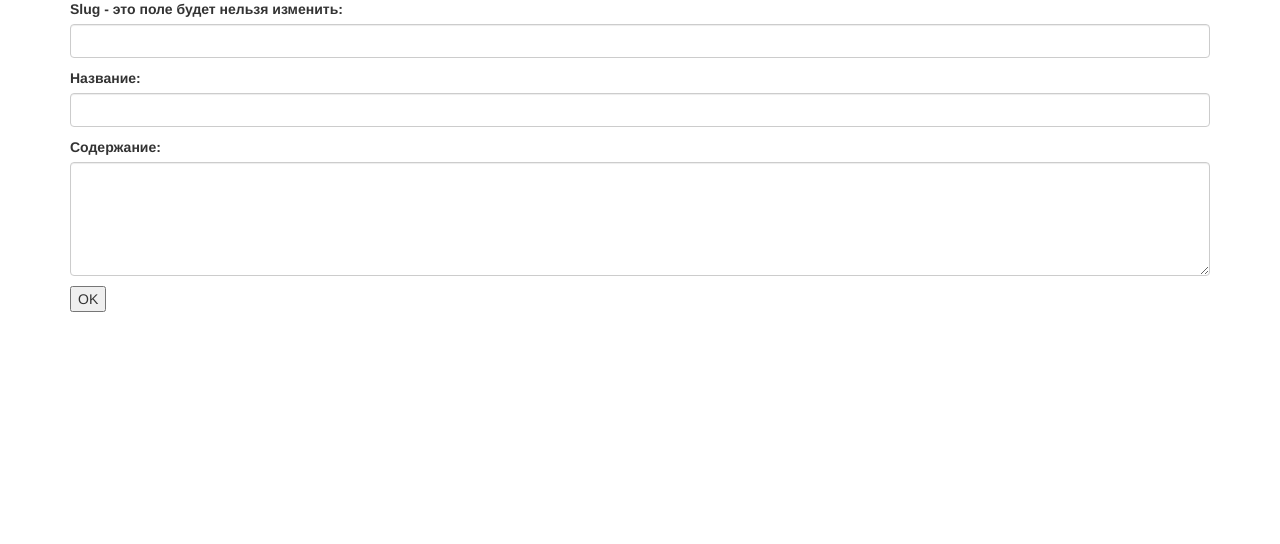
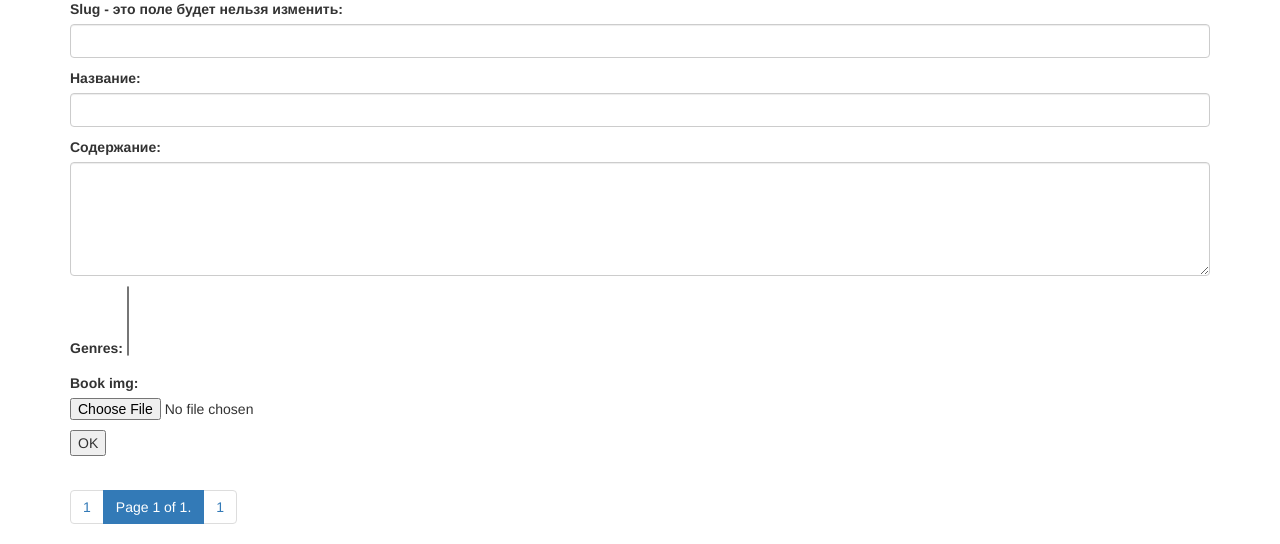
Before and after one commit to Hryts-hub/the_best-project-ever, a Django app: page /shop/ in a window 1280 px wide. Shown: the part 323-867 px from the top of the page. Before the commit the page ends 635 px from the top, so only its background shows below. Run offline with Django 3.2, Linux system fonts and the light colour scheme; the visitor is signed in with stand-in values (Sample User, id 1); data comes from the database, SQL or seed files in the repository; data that the repository does not hold is empty; some libraries are stand-ins or nearby versions.

Commit message:
+ pagination and +fix to Book (models.py) and forms.py

```diff
--- a/manager/forms.py
+++ b/manager/forms.py
@@ -7,13 +7,8 @@
 class CustomUserCreationForm(UserCreationForm):
     class Meta(UserCreationForm.Meta):
         pass
-        # username = UsernameField(widget=TextInput(attrs={"class": "form-control"}))
 
-    username = UsernameField(widget=TextInput(attrs={"class": "form-control"}),
-        # error_messages={
-        #     'unique': ("A user with that username already exists."),
-        # },
-                             )
+    username = UsernameField(widget=TextInput(attrs={"class": "form-control"})),
     password1 = CharField(
         label="Password",
         strip=False,
@@ -43,8 +38,8 @@
             'slug',
             'title',
             'text',
-            # 'genres',
-            # 'book_img'
+            'genres',
+            'book_img'
         ]
         widgets = {
             "slug": TextInput(attrs={"class": "form-control"}, ),
--- a/manager/models.py
+++ b/manager/models.py
@@ -38,8 +38,8 @@
         through="manager.LikeBookUser",
         related_name="liked_books"
     )
-    genres = models.ManyToManyField(Genre, related_name="books_genres")
-    book_img = models.ImageField(upload_to='images/', default=0)
+    genres = models.ManyToManyField(Genre, blank=True, related_name="books_genres")  #
+    book_img = models.ImageField(upload_to='images/', default=0, blank=True, null=True)  #
 
     def __str__(self):
         return f"{self.title}-{self.slug}"
--- a/manager/templates/index.html
+++ b/manager/templates/index.html
@@ -30,7 +30,7 @@
 <br>
 <a href="{% url 'register' %}">Register</a>
 
-    {% for b in books %}
+    {% for b in page_obj %}
          <a href="{% url 'book-detail' slug=b.slug %}">
              <h1>
                  {{ b.title }}
@@ -83,8 +83,10 @@
             </a>
         {% endif %}
     {% endfor %}
+
 <br>
 <br>
+
 {% if user.is_authenticated %}
     <br>
     {% for msg in messages %}
@@ -98,4 +100,40 @@
     </form>
 {% endif %}
 
+<ul class="pagination">
+    <li class="page-item">
+        <a class="page-link" href="?page=1">
+            1
+        </a>
+    </li>
+
+    {% if page_obj.has_previous %}
+        <li class="page-item">
+            <a class="page-link" href="?page={{ page_obj.previous_page_number }}">
+                previous page
+            </a>
+        </li>
+    {% endif %}
+
+    <li class="page-item active">
+        <span class="current">
+            Page {{ page_obj.number }} of {{ page_obj.paginator.num_pages }}.
+        </span>
+    </li>
+
+    {% if page_obj.has_next %}
+        <li class="page-item">
+            <a class="page-link" href="?page={{ page_obj.next_page_number }}">
+                next page
+            </a>
+        </li>
+    {% endif %}
+
+     <li class="page-item">
+         <a class="page-link" href="?page={{ page_obj.paginator.num_pages }}">
+             {{ page_obj.paginator.num_pages }}
+         </a>
+    </li>
+</ul>
+
 {% endblock %}
--- a/manager/urls.py
+++ b/manager/urls.py
@@ -38,6 +38,6 @@
     path("update_comment/<str:slug>/<int:id_comment>/",
          UpdateComment.as_view(),
          name="update-comment"),
-    path("personal_page/", PersonalView.as_view(), name="the-personal-page"),  #
+    path("personal_page/", PersonalView.as_view(), name="the-personal-page"),
     path("", MyPage.as_view(), name="the-main-page"),
 ]
--- a/manager/views.py
+++ b/manager/views.py
@@ -1,6 +1,7 @@
 from django.contrib.auth import login, logout
 from django.contrib.auth.models import User
 from django.contrib import messages
+from django.core.paginator import Paginator  #
 from django.db.models import Count, Prefetch, Exists, OuterRef
 from django.shortcuts import render, redirect
 from django.views import View
@@ -21,11 +22,17 @@
             is_liked = Exists(
                 User.objects.filter(liked_books=OuterRef('pk'), id=request.user.id))
             books = books.annotate(is_owner=is_owner, is_liked=is_liked)
-        context['books'] = books.order_by("-rate", "date")
+        books = books.order_by("-rate", "date")  #
         context['range'] = range(1, 6)
         context['form'] = BookForm()
         context['login_form'] = AuthenticationForm()
         context['genres_all'] = genres_all
+
+        paginator = Paginator(books, 3)  # Show 3 books per page.
+        page_number = request.GET.get('page', 1)  # number of page or 1
+        page_obj = paginator.get_page(page_number)  #
+        context['page_obj'] = page_obj  #
+
         return render(request, "index.html", context)
 
 
@@ -37,7 +44,7 @@
         user = AuthenticationForm(data=request.POST)
         if user.is_valid():
             login(request, user.get_user())
-            return redirect("the-personal-page")  #
+            return redirect("the-personal-page")
         messages.error(request, user.error_messages)
         return redirect("login")
 
@@ -53,7 +60,6 @@
             form.save()
             return redirect("login")
         messages.error(request, form.error_messages)
-        # messages.error(request, User.error_messages)
         return redirect("register")
 
 
@@ -98,7 +104,7 @@
             is_liked = Exists(
                 User.objects.filter(liked_books=OuterRef('pk'), id=request.user.id))
             book = book.annotate(is_owner=is_owner, is_liked=is_liked).get(slug=slug)
-        book = book.get(slug=slug)  # every user can now go to the book_detail
+        book = book.get(slug=slug)
         return render(request, "book_detail.html", {
             "book": book,
             "range": range(1, 6),
@@ -233,7 +239,7 @@
         return redirect("book-detail", slug=slug)
 
 
-class PersonalView(View):  #
+class PersonalView(View):
     def get(self, request):
         if request.user.is_authenticated:
             pass
```
Lines whose indentation alone changed are shown as unchanged.
